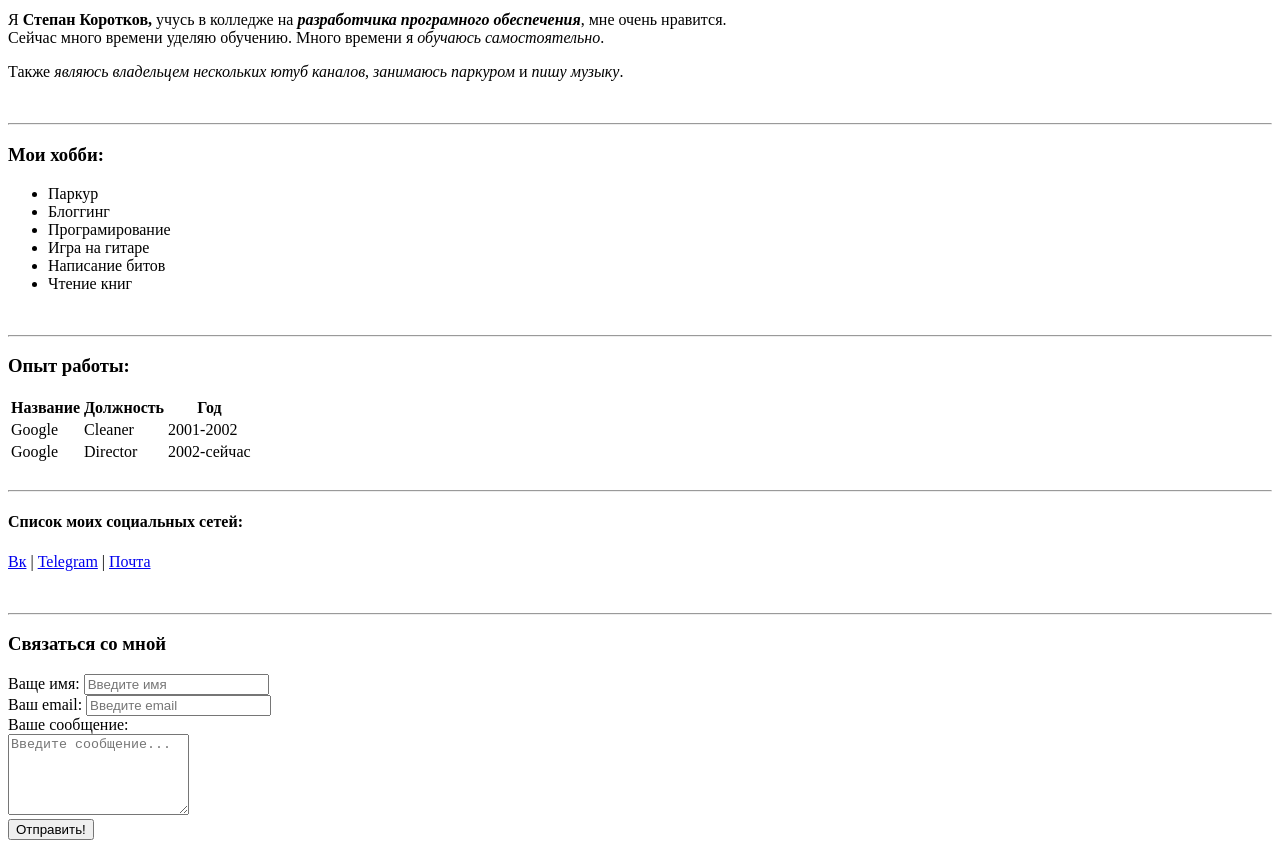
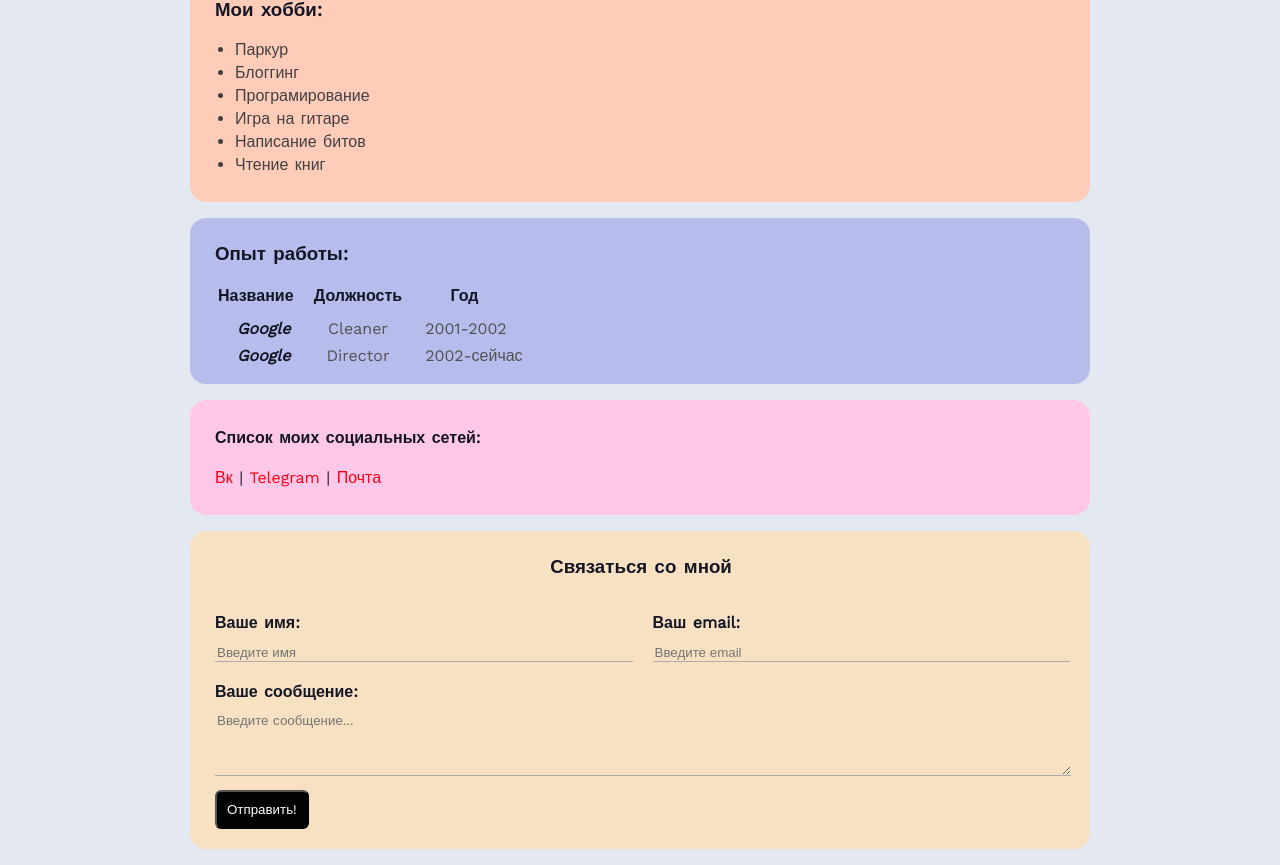
Before and after one commit to tep98/Resume_first_project, a plain HTML site: page index.html in a window 1280 px wide. Shown: the part 297-1162 px from the top of the page. Drawn offline with nearby package versions, Linux system fonts and the light colour scheme; a web font is replaced by a local one.

Commit message:
add styles

```diff
--- a/index.html
+++ b/index.html
@@ -7,24 +7,30 @@
     <meta name="description" content="Это сайт-резюме">
     <meta name="keywords" content="tegs, html, css, resume, website">
     <title>Resume Website</title>
+    <link rel="stylesheet" href="style.css">
 </head>
+
 <body>
-
-    <img src="ava.jpg" alt="Фотография профиля" width="150" >
-    <h1>Степан Коротков</h1>
+    <div class="container">
+    <main class="info">
+        <img src="ava.jpg" alt="Фотография профиля">
+        <div class="text">
+            <h1 class="name">Степан Коротков</h1>
+                <div class="info-text">
                     <p>Я <strong>Степан Коротков,</strong> учусь в колледже на <strong><em>
                     разработчика програмного обеспечения</em></strong>, мне очень нравится.
-            <br>Сейчас много времени уделяю обучению.
+                    Сейчас много времени уделяю обучению.
                     Много времени я <em>обучаюсь самостоятельно</em>.</p>
 
                     <p>Также <em>являюсь владельцем нескольких ютуб каналов</em>,
                     <em>занимаюсь паркуром</em> и <em>пишу музыку</em>.</p>
+                </div>
+    </div>
+    </main>
 
-    <br>
-    <hr>
-
+    <div class="card">
         <h3>Мои хобби:</h3>
-        <ul>
+            <ul class="list">
                 <li>Паркур</li>
                 <li>Блоггинг</li>
                 <li>Програмирование</li>
@@ -32,13 +38,11 @@
                 <li>Написание битов</li>
                 <li>Чтение книг</li>
             </ul>
+    </div>
 
-    <br>
-    <hr>
-
-
+    <div class="card work">
     <h3>Опыт работы:</h3>
-        <table>
+        <table class="table">
             <thead>
                 <tr>
                     <th>Название</th>
@@ -62,42 +66,43 @@
             </tbody>
 
         </table>
+    </div>
 
-
-    <br>
-    <hr>
-
+    <div class="card socnet">
         <h4>Список моих социальных сетей:</h4>
 
         <p><a href="https://vk.com/tep98" target="_blank">Вк</a> |
         <a href="https://t.me/tep_98" target="_blank">Telegram</a> |
         <a href="https://korotkovstepan95@gmail.com" target="_blank">Почта</a></p>
+    </div>
 
-    <br>
-    <hr>
+    <div class="card connect">
+    <form action="">
+        <h3>Связаться со мной</h3>
 
-    <h3>Связаться со мной</h3>
-    <form action="">
-        <div>
-            <label for="Name_entry">Ваще имя:</label>
+        <div class="form-row">
+            <div class="user-info">
+                <label for="Name_entry"><strong>Ваше имя:</strong></label>
                 <input type="text" id="Name_entry" placeholder="Введите имя">
             </div>
 
-        <div>
-            <label for="email_entry">Ваш email:</label>
+            <div class="user-info">
+                <label for="email_entry"><strong>Ваш email:</strong></label>
                 <input type="email" id="email_entry" placeholder="Введите email">
             </div>
+        </div>
 
-        <div>
-            <label for="massage_entry">Ваше сообщение:</label>
-            <br>
-            <textarea id="message_entry" cols="20" rows="5"
+        <div class="user-info">
+            <label for="message_entry"><strong>Ваше сообщение:</strong></label>
+            <textarea id="message_entry" cols="20" rows="4"
             placeholder="Введите сообщение..."></textarea>
 
         </div>
 
-        <button type="submit">Отправить!</button>
+        <button type="submit" id="submit_button" class="btn">Отправить!</button>
     </form>
+    </div>
+    </div>
 
 
 </body>
--- /dev/null
+++ b/style.css
@@ -0,0 +1,192 @@
+@import url('https://fonts.googleapis.com/css2?family=Comic+Neue&family=Source+Serif+Pro&family=Work+Sans&display=swap');
+
+.container {
+    max-width: 900px;
+    margin: auto;
+    margin-top: 30px;
+}
+
+
+body {
+    font-size: 16px;
+    font-family: 'Work Sans', sans-serif;
+    font-weight: normal;
+    word-spacing: 1px;
+
+    color: #141624;
+    background: #e4e8f0;
+}
+
+
+.info {
+    margin-bottom: 40px;
+    display: flex;
+}
+    .info img {
+        width: 170px;
+        border-radius: 10%;
+        box-shadow: 4px 4px 20px rgba(27, 6, 6, 0.418);
+    }
+
+
+.name {
+    margin-top: 15px;
+    margin-left: 40px;
+}
+
+.info-text {
+    font-weight: bold;
+    color: #b30e32;
+    margin: 0;
+    margin-left: 40px;
+}
+
+
+.card {
+    margin-bottom: 16px;
+    padding: 6px 0px 12px 25px;
+    border-radius: 16px;
+    background-color: rgb(255, 204, 186);
+}
+
+    .work {
+        background-color: #b6bcec;
+    }
+
+    .socnet {
+        background-color: #ffc8e8;
+    }
+
+    .connect {
+        background-color: #f8e1c3;
+        padding-bottom: 20px;
+    }
+
+    .connect h3 {
+        text-align: center;
+        margin-left: -23px;
+        margin-bottom: 35px;
+    }
+
+        .connect input {
+            background: transparent;
+            border: 0px;
+            border-bottom: 1px solid rgb(173, 173, 173);
+            width: 100%;
+            box-sizing: border-box;
+            outline: none;
+        }
+
+        #message_entry {
+            background: transparent;
+            border: 0;
+            width: calc(98% - 2px);
+            box-sizing: border-box;
+            border-bottom: 1px solid rgb(173, 173, 173);
+            padding: 15px o 10px;
+            outline: none;
+            font-family: inherit;
+        }
+
+        #email_entry {
+            margin-bottom: 10px;
+        }
+
+        #submit_button {
+            margin-top: 10px;
+        }
+
+        .user-info {
+            display: inline;
+        }
+        .user-info label {
+            display: block;
+            margin-bottom: 10px;
+        }
+
+        .form-row {
+            margin-bottom: 10px;
+            display: flex;
+        }
+        .form-row .user-info{
+            display: inline-block;
+            margin-right: 20px;
+            width: 50%;
+        }
+
+
+
+a {
+    color:#ff0015;
+    text-decoration: none;
+}
+    a:hover {
+        text-decoration: underline;
+        color:#462a2a;
+    }
+    a:active {
+        color: blue;
+    }
+    a:visited{
+        color:black
+    }
+
+.btn {
+    background: #030303;
+    color: white;
+    padding: 10px;
+    border-radius: 6px;
+    cursor: pointer;
+    font-family: inherit;
+}
+    .btn:hover{
+        color:orange;
+    }
+    .btn:active{
+        background: rgb(22, 22, 22);
+        box-shadow: 0px 4px 15px rgba(0, 0, 0, 0.507);
+    }
+
+.table td {
+    text-align: center;
+    padding: px;
+    padding-bottom: 5px;
+}
+    .table td:nth-child(1), .table td:nth-child(3){
+        text-align: left;
+        padding-left: 20px;
+    }
+
+    .table td:hover {
+        background: #a6a9d3;
+        border-radius: 5px;
+    }
+    .table td:first-child {
+        font-style: oblique;
+        font-weight: 600;
+    }
+
+    .table td:nth-child(2), .table td:nth-child(3) {
+        color: #525252;
+    }
+
+.table thead::after {
+    content: '-';
+    display: block;
+    line-height: 0.5em;
+    color: transparent;
+}
+
+.table thead th:first-child::after{
+    content: '--';
+    color: transparent;
+}
+
+.list {
+    padding: 0px 20px;
+}
+
+.list li {
+    color: #414141;
+    margin-bottom: 4px;
+}
```
Also changed, not shown: ava.jpg. Lines whose indentation alone changed are shown as unchanged.
